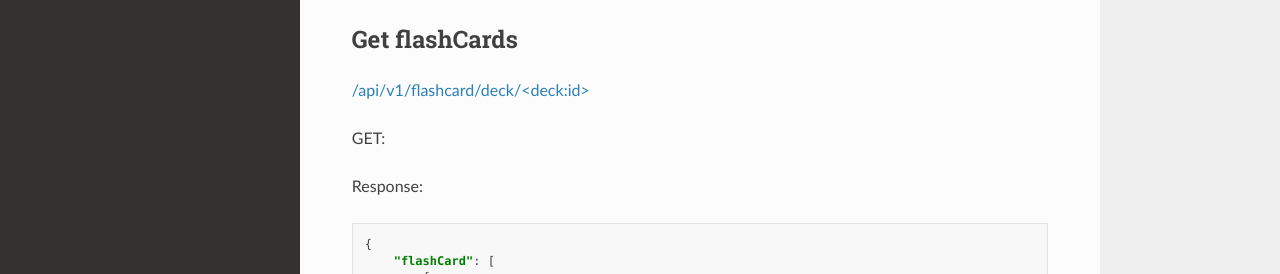
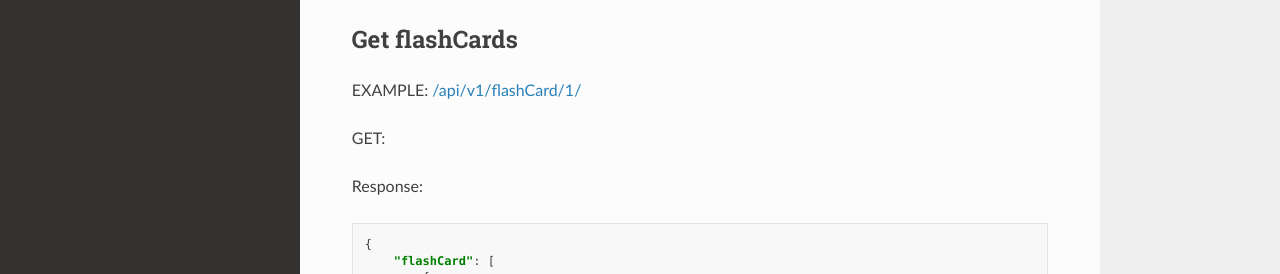
Before and after one commit to BarskiTeam/BostarDecksWeb, a Sphinx documentation site: the page built from docs/api.rst, in a window 1280 px wide and 1228 px high. Shown: the part 555-829 px from the top of the window. Built offline with Sphinx 7.4.7 and the Read the Docs theme 2.0.0, drawn with Linux system fonts in a browser that asks for light colours.

Commit message:
ISS-65 bug - backslash it doesn't work for view of url in rst file
Signed-off-by: Hamilkar247 <adonnibal96@gmail.com>

```diff
--- a/docs/api.rst
+++ b/docs/api.rst
@@ -25,7 +25,8 @@ Response:
 
 Get flashCards
 **************
-`</api/v1/flashcard/deck/\<deck:id\>>`_
+EXAMPLE:
+`</api/v1/flashCard/1/>`_
 
 GET:
 
```
